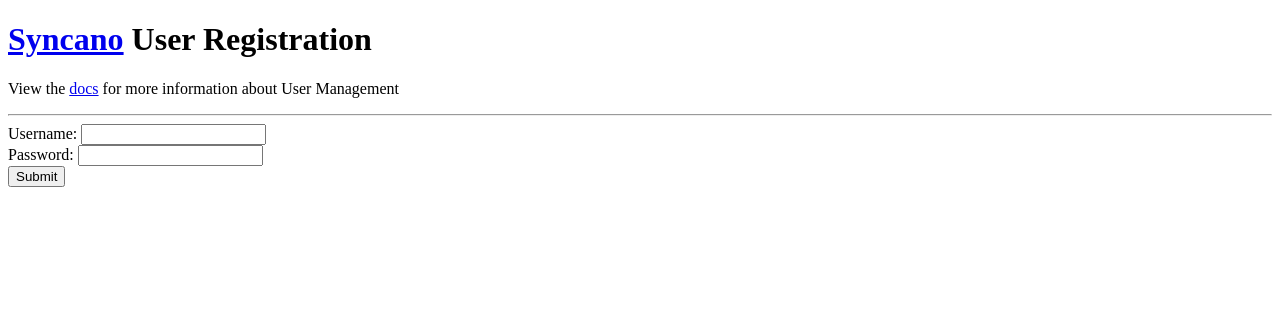
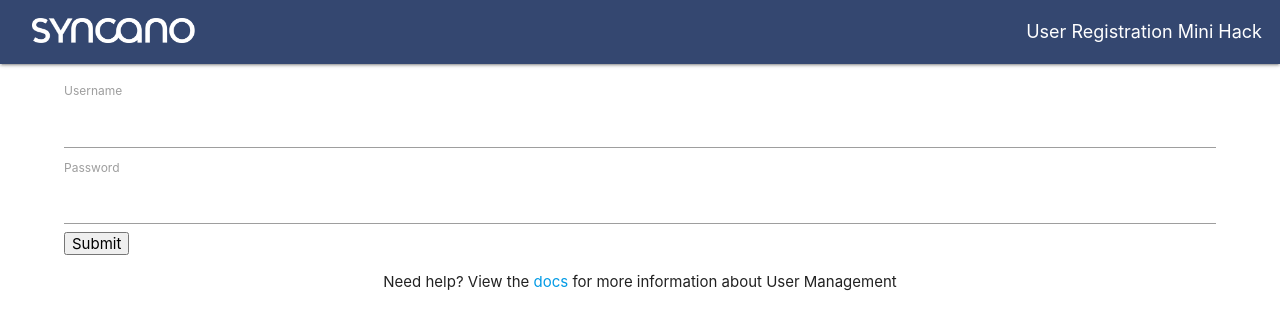
Before and after one commit to Syncano-Community/syncano-user-reg, a plain HTML site: page index.html in a window 1280 px wide. Drawn offline with nearby package versions, Linux system fonts and the light colour scheme.

Commit message:
Update CSS

```diff
--- a/index.html
+++ b/index.html
@@ -4,17 +4,31 @@
     <title>Syncano User Registration</title>
     <script src="js/jquery.min.js"></script>
     <script src="js/syncano.min.js"></script>
+    <!-- Materialize CSS -->
+    <link rel="stylesheet" href="https://cdnjs.cloudflare.com/ajax/libs/materialize/0.97.5/css/materialize.min.css">
+    <link rel="stylesheet" href="styles/index.css">
   </head>
   <body>
-    <h1><a href="http://syncano.io">Syncano</a> User Registration</h1>
-    <p>View the <a href="http://docs.syncano.io/docs/user-management">docs</a> for more information about User Management</p>
-    <hr>
-    <label>Username:</label>
-    <input type="text" id="username" /></br>
-    <label>Password:</label>
-    <input type="password" id="password" /></br>
-    <input type="submit" id="submit" />
+    <div class="navbar-fixed">
+      <nav>
+        <div class="nav-wrapper">
+          <a class="brand-logo"><img id="syncanoLogo" src="images/syncano-logo-white.png"></a>
+          <ul class="right hide-on-med-and-down">
+            <li id="navTitle">User Registration Mini Hack</li>
+          </ul>
+        </div>
+      </nav>
+    </div>
 
+    <div class="login">
+      <label>Username</label>
+      <input type="text" id="username" /></br>
+      <label>Password</label>
+      <input type="password" id="password" /></br>
+      <input type="submit" id="submit" />
+    </div>
+
+    <p class="center-align">Need help? View the <a href="http://docs.syncano.io/docs/user-management">docs</a> for more information about User Management</p>
 
     <script type="text/javascript">
       $('#submit').on('click', function() {
--- /dev/null
+++ b/styles/index.css
@@ -0,0 +1,25 @@
+/* General */
+h1, h2, h3, h4, h5, h6 {
+  padding: 0.5em 1em 0.5em 1em;
+}
+
+/* Header */
+#syncanoLogo {
+  padding: 0.2em 1em 0 1em;
+  max-height: 1em;
+}
+
+#navTitle {
+  padding-right: 1em;
+  font-size: large;
+}
+
+.nav-wrapper {
+  background-color: rgb(52,71,112);
+}
+
+/* Main Body */
+.login {
+  width: 90%;
+  margin: 1em 5%;
+}
```
Also changed, not shown: images/syncano-logo-white.png (added).
